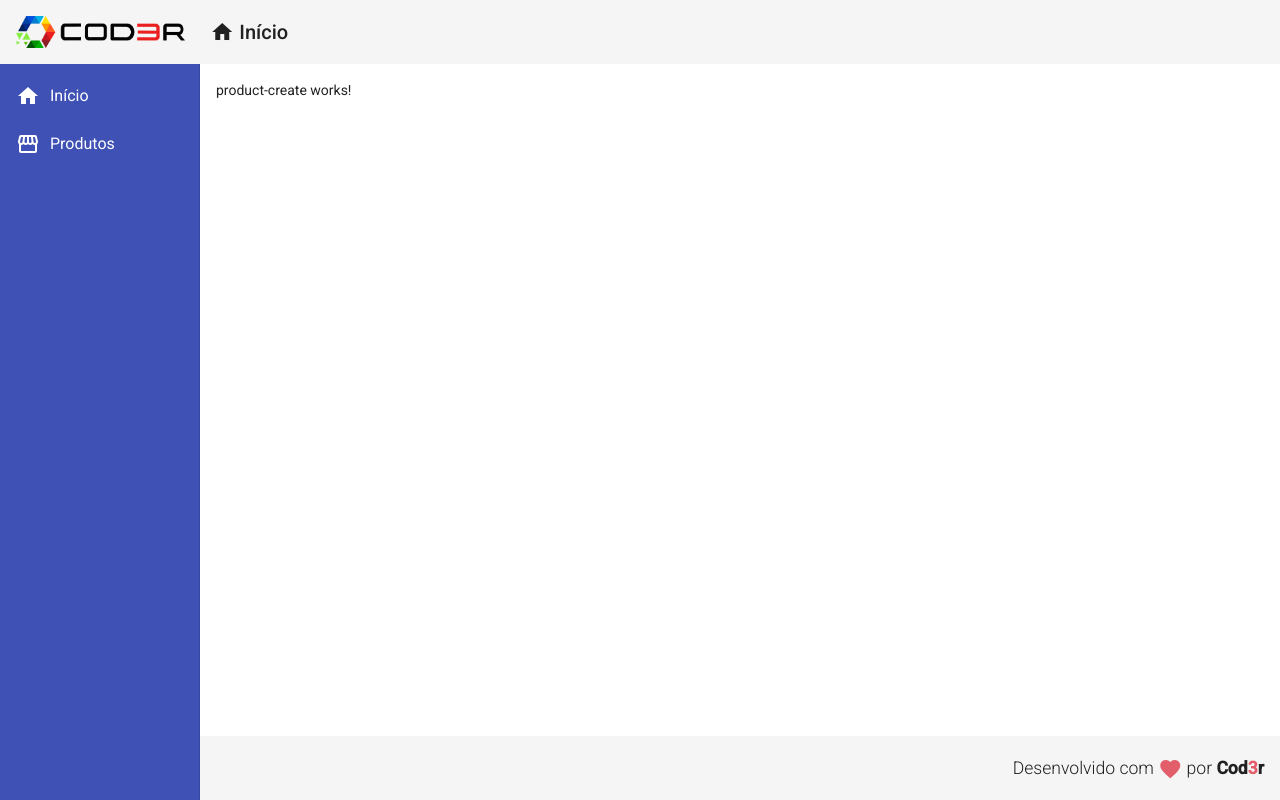
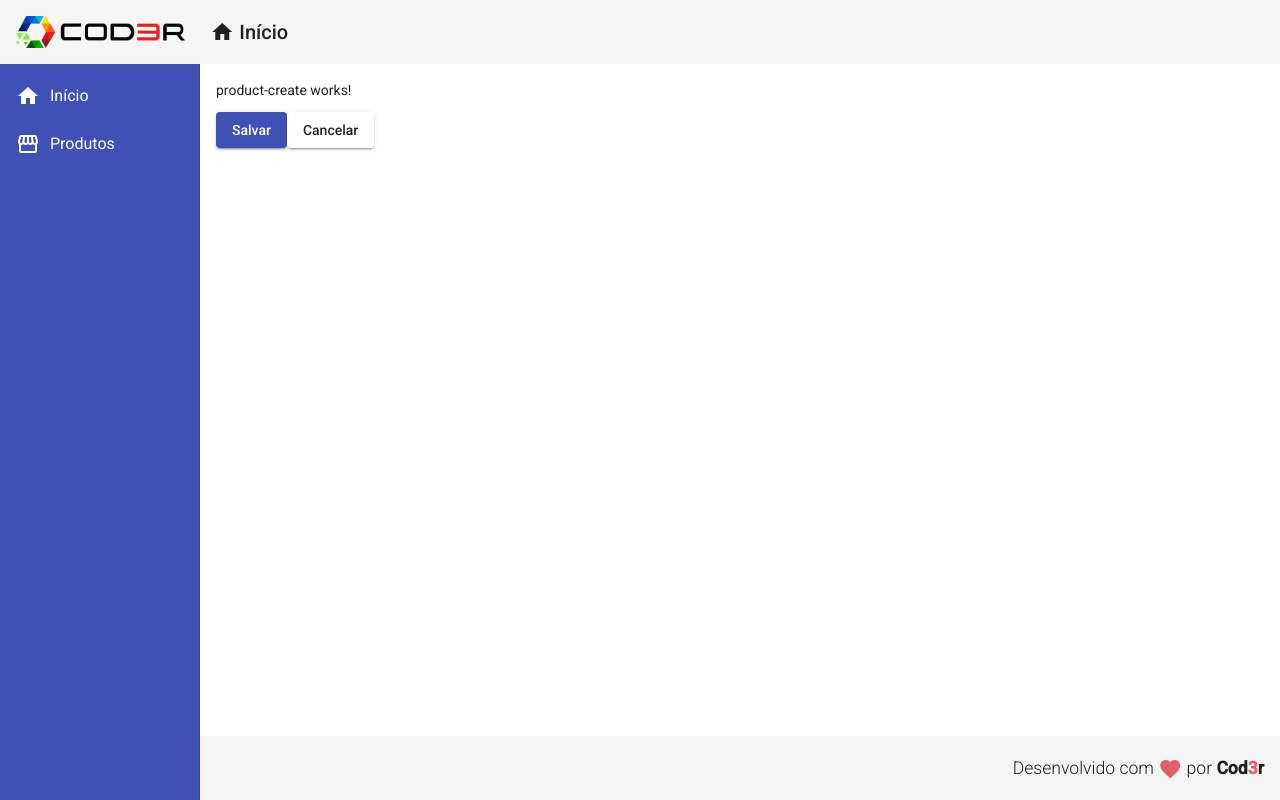
Before and after one commit to Jmar33/Projeto-Angular-CRUD-Produtos, an Angular app in the folder crud/frontend/: page /products/create in a window 1280 px wide. Built offline with nearby package versions, Linux system fonts and the light colour scheme.

Commit message:
Criando método para a criação de um produto

```diff
--- a/crud/frontend/src/app/app.module.ts
+++ b/crud/frontend/src/app/app.module.ts
@@ -19,6 +19,7 @@
 import { ForDirective } from './directives/for.directive';
 import { ProductCreateComponent } from './components/product/product-create/product-create.component';
 import { MatButtonModule } from '@angular/material/button';
+import { MatSnackBarModule } from '@angular/material/snack-bar';
 
 @NgModule({
   declarations: [
@@ -40,7 +41,8 @@
     MatSidenavModule,
     MatListModule,
     MatCardModule,
-    MatButtonModule
+    MatButtonModule,
+    MatSnackBarModule
   ],
   providers: [],
   bootstrap: [AppComponent]
--- a/crud/frontend/src/app/components/product/product-create/product-create.component.html
+++ b/crud/frontend/src/app/components/product/product-create/product-create.component.html
@@ -1 +1,9 @@
 <p [id]="propLegal">product-create works!</p>
+
+<button mat-raised-button (click)="createProduct()" color="primary">
+    Salvar
+</button>
+
+<button mat-raised-button (click)="cancel()">
+    Cancelar
+</button>
--- a/crud/frontend/src/app/components/product/product-create/product-create.component.ts
+++ b/crud/frontend/src/app/components/product/product-create/product-create.component.ts
@@ -1,4 +1,6 @@
 import { Component, OnInit } from '@angular/core';
+import { Router } from '@angular/router';
+import { ProductService } from '../product.service';
 
 @Component({
   selector: 'app-product-create',
@@ -8,9 +10,18 @@
 export class ProductCreateComponent implements OnInit {
   propLegal = 'qualquer'
 
-  constructor() { }
+  constructor(private productService: ProductService, private router: Router) { }
 
   ngOnInit(): void {
+
+  }
+
+  createProduct(){
+    this.productService.showMessage('Produto criado!')
+  }
+
+  cancel(){
+    this.router.navigate(['/products'])
   }
 
 }
--- /dev/null
+++ b/crud/frontend/src/app/components/product/product.service.ts
@@ -0,0 +1,18 @@
+import { Injectable } from '@angular/core';
+import { MatSnackBar } from '@angular/material/snack-bar'
+
+@Injectable({
+  providedIn: 'root'
+})
+export class ProductService {
+
+  constructor(private snackBar: MatSnackBar) { }
+
+  showMessage(msg:string):void{
+    this.snackBar.open(msg, '', {
+      duration: 3000,
+      horizontalPosition: 'right',
+      verticalPosition: 'top'
+    })
+  }
+}
```
